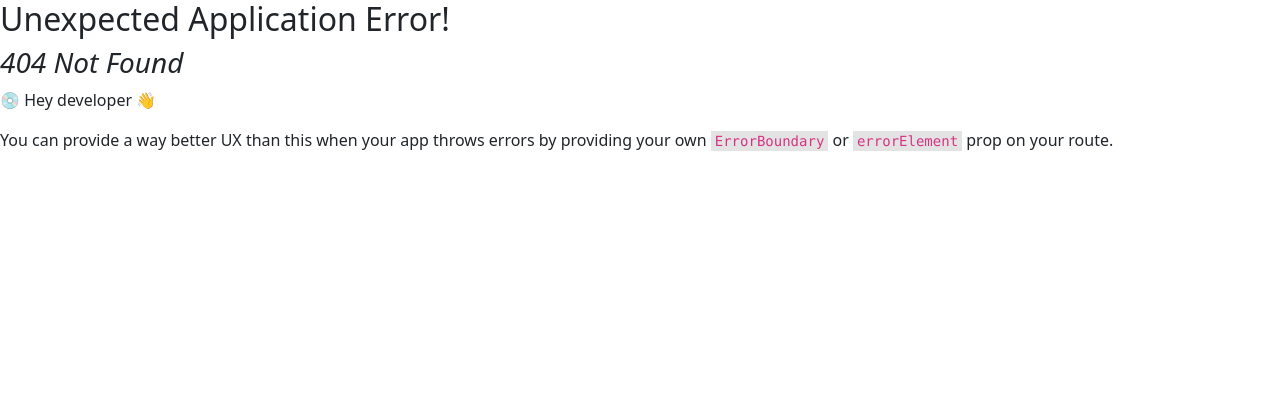
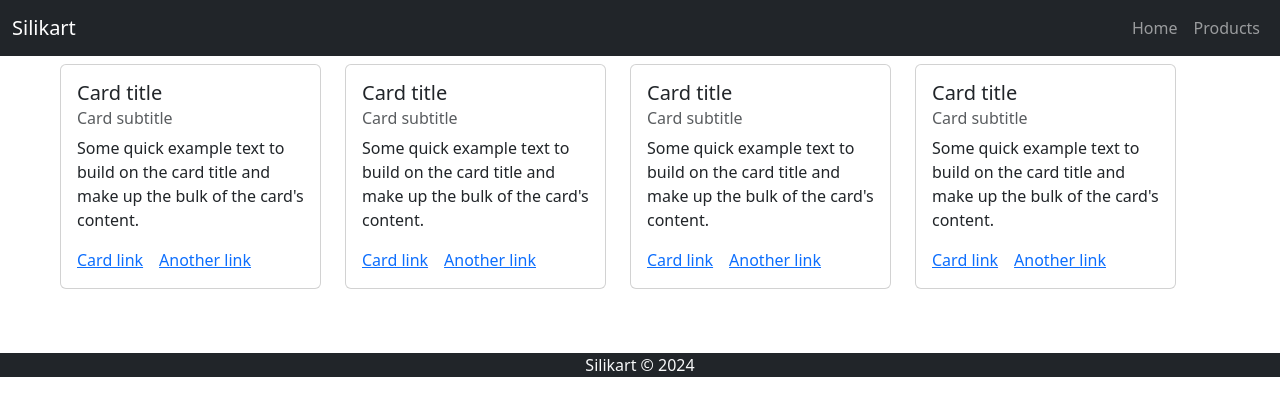
Before and after one commit to bhaktiprakash/Silikart, a React (Vite) app in the folder frontend/: page /products in a window 1280 px wide. Before the commit this address had no page. Shown: the top 416 px of the page. Built offline with nearby package versions, Linux system fonts and the light colour scheme.

Commit message:
demo product and home page

```diff
--- a/frontend/src/App.jsx
+++ b/frontend/src/App.jsx
@@ -4,6 +4,7 @@ import "bootstrap/dist/js/bootstrap.bundle.js"
 import "./style.css"
 import './App.css'
 import Home from "./pages/Home"
+import GetProductDetails from './pages/GetProductDetails'
 
 import Layout from "./layouts/Layout"
 
@@ -15,6 +16,7 @@ const router = createBrowserRouter([
     element: <Layout />,
     children: [
       { path: "/", element: <Home/>},
+      { path: "/products", element: <GetProductDetails/>},
 
     ]
   }
--- a/frontend/src/components/ProductCard.jsx
+++ b/frontend/src/components/ProductCard.jsx
@@ -1,29 +1,58 @@
+import React from 'react'
+import { Link } from 'react-router-dom'
 
-function ProductCard() {
-    // const { product, price } = pData
-    return (
+const ProductCard = () => {
+    return(
 <>
-        <div className="card col-md-3 g-2">
-            <h2>Drafter</h2>
+        <div className="row">
+            <div className="col-md-3">
+            <div className="card">
                 <div className="card-body">
-            <p>6 months</p>
+                    <h5 className="card-title">Card title</h5>
+                    <h6 className="card-subtitle mb-2 text-body-secondary">Card subtitle</h6>
+                    <p className="card-text">Some quick example text to build on the card title and make up the bulk of the card's content.</p>
+                    <Link to="#" className="card-link">Card link</Link>
+                    <Link to="#" className="card-link">Another link</Link>
                 </div>
             </div>
-        <div className="card col-md-3 g-2">
-            <h2>Chemistry Lab Apron </h2>
+            </div>
+            <div className="col-md-3">
+            <div className="card">
                 <div className="card-body">
-            <p>6 months</p>
+                    <h5 className="card-title">Card title</h5>
+                    <h6 className="card-subtitle mb-2 text-body-secondary">Card subtitle</h6>
+                    <p className="card-text">Some quick example text to build on the card title and make up the bulk of the card's content.</p>
+                    <Link to="#" className="card-link">Card link</Link>
+                    <Link to="#" className="card-link">Another link</Link>
                 </div>
             </div>
-        <div className="card col-md-3 g-2">
-            <h2>Scientific Calculator</h2>
+            </div>
+            <div className="col-md-3">
+            <div className="card">
                 <div className="card-body">
-            <p>6 months</p>
+                    <h5 className="card-title">Card title</h5>
+                    <h6 className="card-subtitle mb-2 text-body-secondary">Card subtitle</h6>
+                    <p className="card-text">Some quick example text to build on the card title and make up the bulk of the card's content.</p>
+                    <Link to="#" className="card-link">Card link</Link>
+                    <Link to="#" className="card-link">Another link</Link>
                 </div>
             </div>
+            </div>
+            <div className="col-md-3">
+            <div className="card">
+                <div className="card-body">
+                    <h5 className="card-title">Card title</h5>
+                    <h6 className="card-subtitle mb-2 text-body-secondary">Card subtitle</h6>
+                    <p className="card-text">Some quick example text to build on the card title and make up the bulk of the card's content.</p>
+                    <Link to="#" className="card-link">Card link</Link>
+                    <Link to="#" className="card-link">Another link</Link>
+                </div>
+            </div>
+            </div>
+        </div>
+
         </>
     )
 }
 
 export default ProductCard
-// export {ProductCard}
--- a/frontend/src/layouts/Footer.jsx
+++ b/frontend/src/layouts/Footer.jsx
@@ -2,8 +2,8 @@ import React from 'react'
 
 const Footer = () => {
   return (
-    <div>
-   <p> Silikart  &copy; 2024</p>
+    <div className='bg-dark text-light'>
+   <p className='text-center'> Silikart  &copy; 2024</p>
     </div>
   )
 }
--- a/frontend/src/layouts/Navbar.jsx
+++ b/frontend/src/layouts/Navbar.jsx
@@ -4,7 +4,7 @@ const Navbar = () => {
     return (
         <nav className="navbar navbar-expand-lg bg-dark fixed-top" data-bs-theme= "dark">
             <div className="container-fluid">
-                <a className="navbar-brand" href="#">
+                <a className="navbar-brand" href="/">
                     Silikart
                 </a>
                 <button
@@ -26,7 +26,7 @@ const Navbar = () => {
                             </Link>
                         </li>
                         <li className="nav-item">
-                            <Link className="nav-link" to="/addStudent">
+                            <Link className="nav-link" to="/products">
                                 Products
                             </Link>
                         </li>
--- a/frontend/src/pages/GetProductDetails.jsx
+++ b/frontend/src/pages/GetProductDetails.jsx
@@ -0,0 +1,12 @@
+import React from 'react'
+import ProductCard from '../components/ProductCard'
+
+const GetProductDetails = () => {
+  return (
+    <div>
+      <ProductCard/>
+    </div>
+  )
+}
+
+export default GetProductDetails
--- a/frontend/src/pages/Home.jsx
+++ b/frontend/src/pages/Home.jsx
@@ -1,12 +1,19 @@
 import React from 'react'
-import ProductCard from '../components/ProductCard'
+import '../style.css'
 
 const Home = () => {
 
   return (
     <div className='container p-2 m-3'>
-      <div className="row ">
-      <ProductCard/>
+      <div className='row'>
+        <div className="col-md-8">
+          <img src="https://img.freepik.com/free-vector/business-team-brainstorm-idea-lightbulb-from-jigsaw-working-team-collaboration-enterprise-cooperation-colleagues-mutual-assistance-concept-pinkish-coral-bluevector-isolated-illustration_335657-1651.jpg?size=626&ext=jpg&ga=GA1.1.1224184972.1714003200&semt=sph" alt="" />
+        </div>
+        <div className="col-md-4">
+        <h3 className='p-3 lh-base'>Welcome to <span className='text-primary'>Silikart</span> ! your one stop solution for <br />
+        all your engineering essentials, absolutely FREE OF COST!!</h3>
+        </div>
+
       </div>
     </div>
   )
```
Also changed, not shown: frontend/src/ApiService/ProductApiService.js (added, +21 -0 lines), frontend/src/images/Creative team-pana.png (added), frontend/src/style.css (line endings or trailing spaces). Lines whose indentation alone changed are shown as unchanged.
